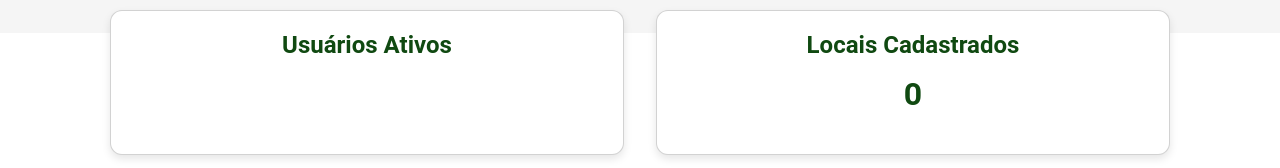
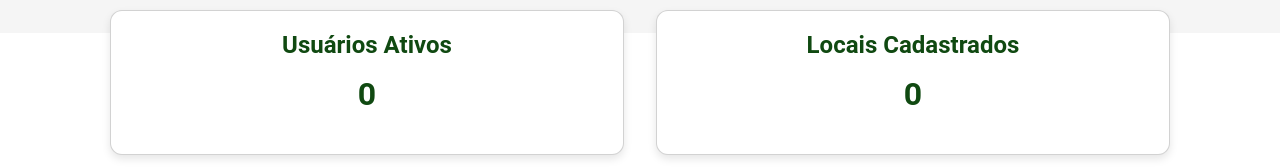
Before and after one commit to FuturoDEV-Trip/M3P-FrontEnd-squad3, a React (Vite) app: page / in a window 1280 px wide. Shown: the part 767-935 px from the top of the page. Built offline with nearby package versions, Linux system fonts and the light colour scheme; no server answers.

Commit message:
[Fix] ajustando contador de usuarios ativos

```diff
--- a/src/pages/Dashboard/Dashboard.jsx
+++ b/src/pages/Dashboard/Dashboard.jsx
@@ -3,6 +3,8 @@ import "leaflet/dist/leaflet.css";
 import React, { useContext, useEffect, useState } from "react";
 import { MapContainer, TileLayer } from "react-leaflet";
 import { Link } from 'react-router-dom';
+import banner from '../../assets/banner-dashboard.svg';
+import logo from '../../assets/logo-descubra-floripa.png';
 import { Card } from "../../components/Cards/Card";
 import { MapMarker } from "../../components/MapMarker/MapMarker";
 import { Sidebar } from "../../components/Sidebar/Sidebar";
@@ -10,9 +12,6 @@ import { Table } from "../../components/Table/Table";
 import { AuthContext } from "../../contexts/Auth";
 import useAxios from "../../hooks/useAxios";
 import "./Dashboard.css";
-import axios from 'axios';
-import logo from '../../assets/logo-descubra-floripa.png';
-import banner from '../../assets/banner-dashboard.svg';
 
 function Dashboard() {
   const [Locais, setLocais] = useState([]);
@@ -25,19 +24,7 @@ function Dashboard() {
     useAxios("/destinos").then((response) => {
       setLocais(response.data);
     });
-    // const fetchData = async () => {
-    //   try {
-    //     const response = await api("/Locais/");
-    //     if (!response.ok) {
-    //       throw new Error("Erro ao buscar Locais");
-    //     }
-    //     const data = await response.json();
-    //     setLocais(data);
-    //   } catch (error) {
-    //     console.error("Erro ao buscar Locais:", error);
-    //   }
-    // };
- // fetchData();
+
   }, []);
 
   useEffect(() => {
@@ -46,19 +33,7 @@ function Dashboard() {
       setUsuarios(usuariosLogados);
       console.log(usuariosLogados);
     });
-    // const userData = async () => {
-    //   try {
-    //     const response = await api("/usuario/");
-    //     if (!response.ok) {
-    //       throw new Error("Erro ao buscar usuarios");
-    //     }
-    //     const data = await response.json();
-    //     setUsuarios(data);
-    //   } catch (error) {
-    //     console.error("Erro ao buscar usuarios:", error);
-    //   }
-    // };
-    // userData();
+
   }, []);
 
   const handleRowClick = (lat, lng) => {
@@ -121,12 +96,12 @@ function Dashboard() {
         <div className="containerCards">
           <Card
             title="Usuários Ativos"
-            count={usuarios}
+            count={usuarios.length === 0 ? 0 : usuarios}
             className="card"
           />
           <Card
             title="Locais Cadastrados"
-            count={Locais.length}
+            count={Locais.length || 0}
             className="card"
           />
 
```
